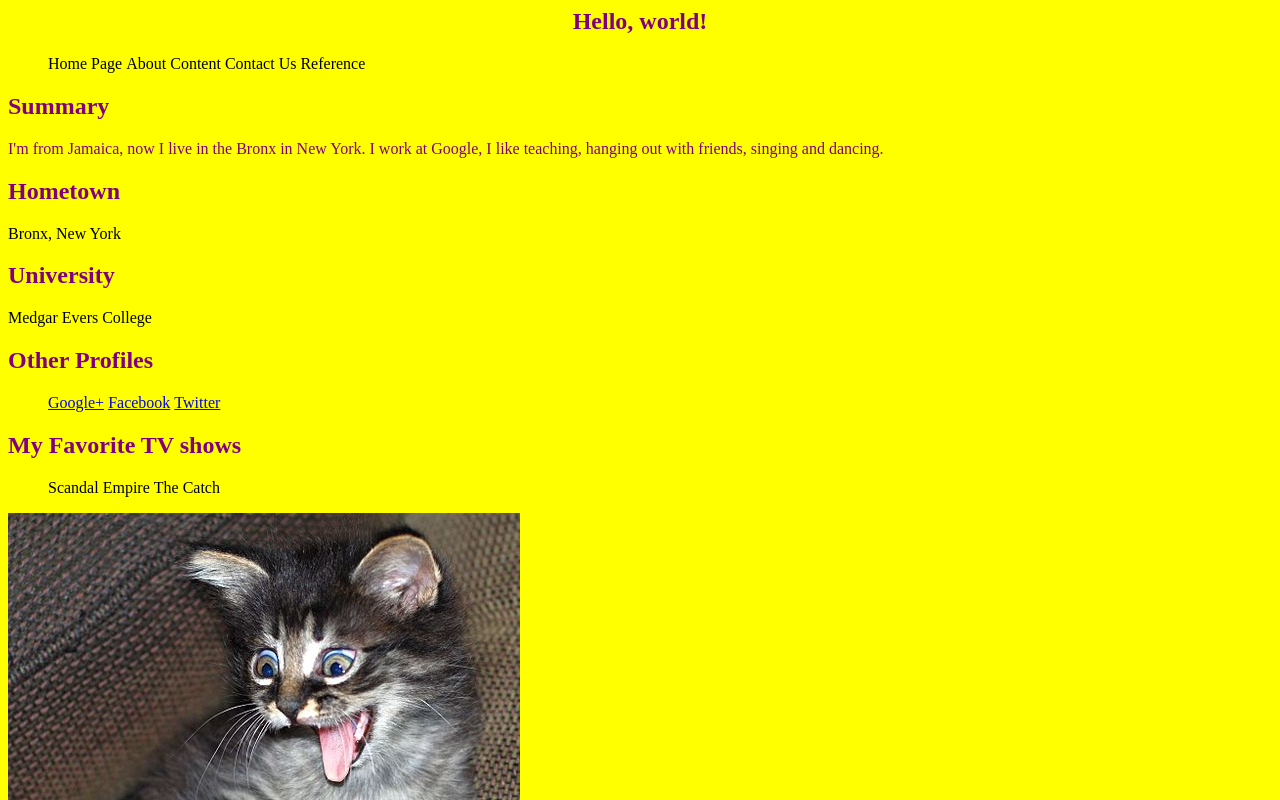
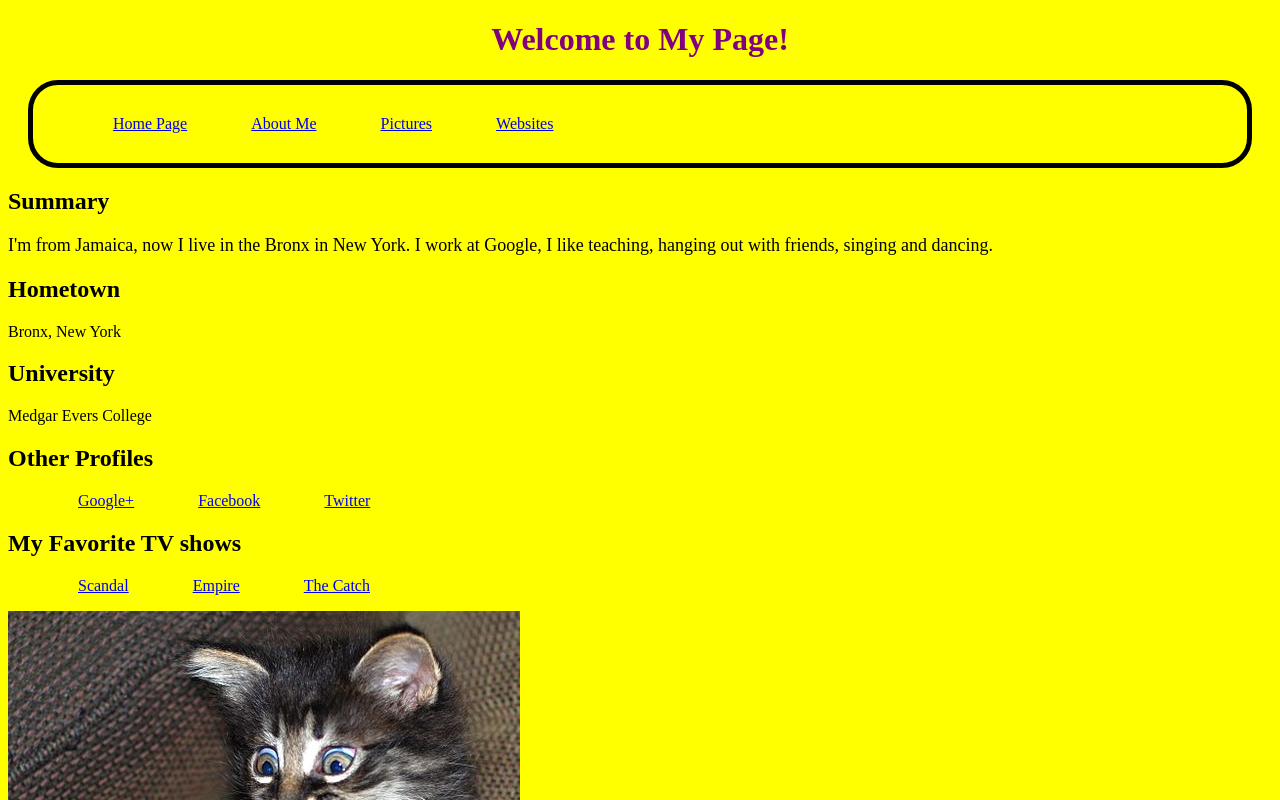
Before and after one commit to abigailb222/CSSI, a plain HTML site: page hello.html in a window 1280 px wide. Shown: the top 800 px of the page. Drawn offline with Linux system fonts and the light colour scheme.

Commit message:
Second one

```diff
--- a/hello.html
+++ b/hello.html
@@ -1,27 +1,20 @@
-<DOCTYPE! html>
+<!DOCTYPE html>
 <html>
 <head>
-<style>
-body {background-color: yellow;}
-h2   {color: purple;}
-p    {color: Purple;}
-</style>
-</head>
   <body>
-    <title>Abigail Bennett</title>
+    <title>Abigail Bennett's Profile</title>
     <link rel="stylesheet" type="text/css" href="style.css">
   </head>
   <body>
-<center><h2>Hello, world!</h2></center>
+    <h1>Welcome to My Page!</h1>
     <ul>
-  <li>Home Page</li>
-  <li>About</li>
-  <li>Content</li>
-  <li>Contact Us</li>
-  <li>Reference</li>
+      <li><a href=*#menu*>Home Page</li></a>
+      <li><a href="about-me.html">About Me</li></a>
+      <li><a href="profile.html">Pictures</li></a>
+      <li><a href="Favorites.html">Websites</li></a>
     </ul>
     <h2>Summary</h2>
-<p>I'm from Jamaica, now I live in the Bronx in New York. I work at Google, I like teaching, hanging out with friends, singing and dancing.</p>
+    <p>I'm from Jamaica, now I live in the Bronx in New York.<span> I work at Google, I like teaching, hanging out with friends, singing and dancing.</span><p>
 
     <h2>Hometown</h2>
     Bronx, New York
@@ -30,28 +23,19 @@ Bronx, New York
     Medgar Evers College
 
     <h2>Other Profiles</h2>
-<ul>
+    <ol>
       <li><a href="https://plus.google.com/u/0/116250561052123705882">Google+</a></li>
       <li><a href="https://www.facebook.com/uniquegaza">Facebook</a></li>
       <li><a href="https://twitter.com/abbyminaj16">Twitter</a></li>
-</ul>
+    </ol>
 
     <h2>My Favorite TV shows</h2>
     <ol>
-  <li>Scandal</li>
-  <li>Empire</li>
-  <li>The Catch</li>
+      <li><a href="https://www.netflix.com/title/70197057">Scandal<a/></li>
+      <li><a href="http://www.fox.com/empire/full-episodes">Empire</a></li>
+      <li><a href="http://abc.go.com/shows/the-catch/episode-guide">The Catch</a></li>
     </ol>
     <img src ="kitten.jpg"/>
   </body>
   </html>
-<title>Abigail Bennett's Photos</title>
-
-<h1>Abigail Bennett's Photos</h1>
-
-<h2>Photos with my sister</h2>
-  <ul>
-    <li><img style="width:500px;height:300px;"src="abigail.jpg" alt="This is my profile picture on FB"></li>
-    <li><img style="width:px;height:228px;"src="keisha.jpg" alt="This is me and my sister at time square"></li>
-    <li><img style="width:304px;height:228px;" src="me and sisters.jpg" alt="This is me and my sisters"></li>
-</ul>
+  <br>
--- a/style.css
+++ b/style.css
@@ -3,4 +3,37 @@ li{
 }
 ul{
   display: block;
+  border: 5px solid black;
+  padding: 30px 50px 30px 50px;
+  margin: 10px 20px 10px 20px;
+  border-radius: 30px;
 }
+body {
+  background-color: #FFFF00;
+}
+h2 {
+  color: black;
+  text-align: left;
+  font-weight: bold;
+}
+h1 {
+  color: purple;
+  text-align: center;
+}
+p {
+  front-family: verdana;
+  font-size: 18px;
+}
+li {
+  margin-top: 30px;
+  margin-bottom: 30px;
+  margin-right: 30px;
+  margin-left: 30px;
+}
+l2 {
+  padding: 10px 10px 10px 10px;
+}
+
+ol {
+
+}
```
Also changed, not shown: Blogasaurus.html (added, +23 -0 lines), Favorites.html (added, +28 -0 lines), about-me.html (added, +23 -0 lines), profile.html (+22 -6 lines), jamaica.jpg (added). Lines whose indentation alone changed are shown as unchanged.
